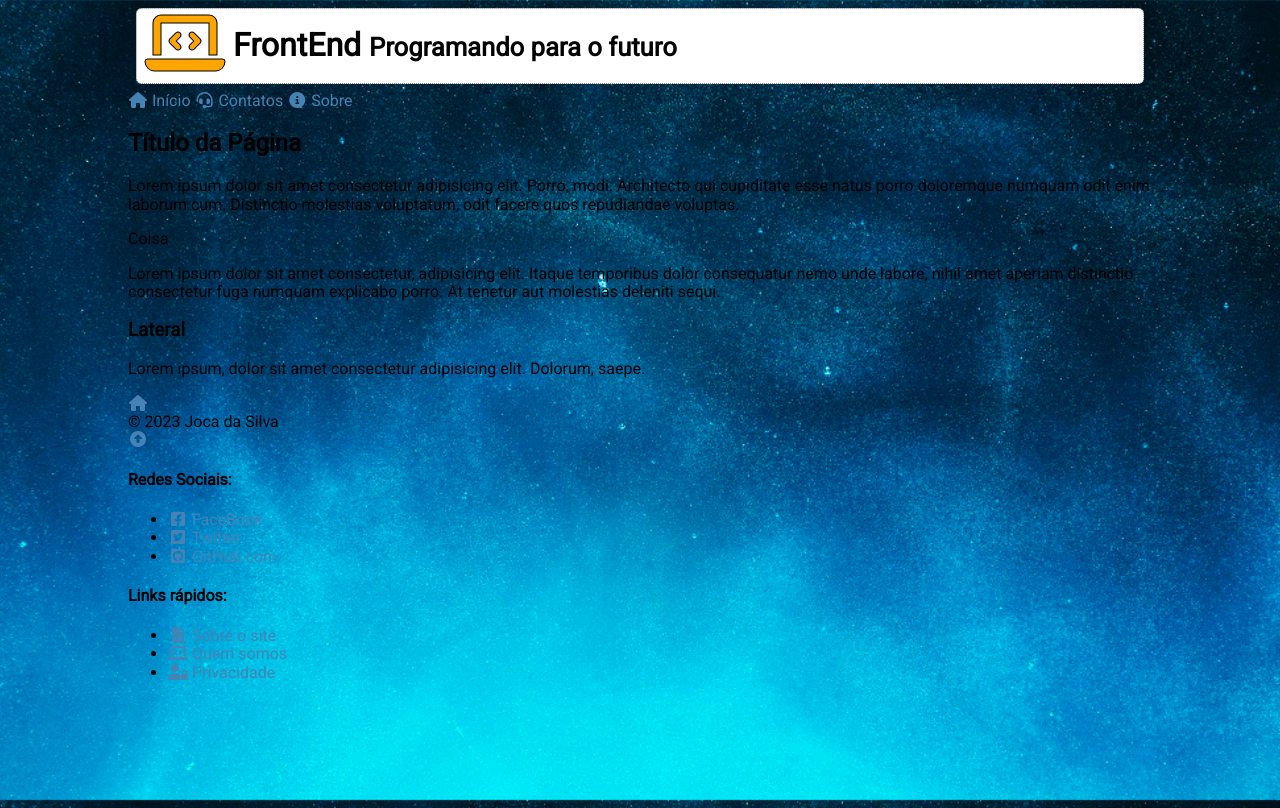
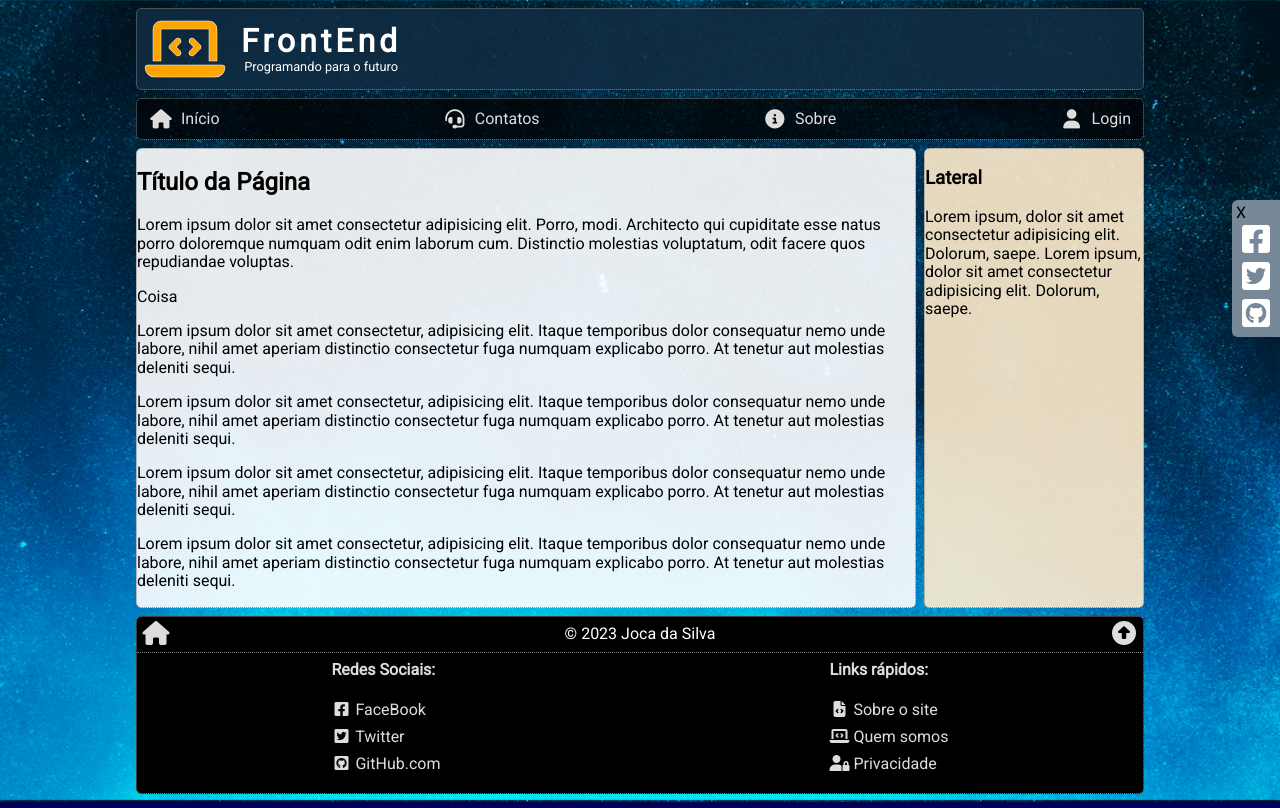
Before and after one commit to DanieleCastroBRRJ/frontend, a plain HTML site: page template.html in a window 1280 px wide. Drawn offline with nearby package versions, Linux system fonts and the light colour scheme.

Commit message:
Continuação

```diff
--- a/index.css
+++ b/index.css
@@ -5,8 +5,13 @@
 
 /* Importa algumas bibliotecas externas. */
 
+/* Fonte Roboto do "Google Fonts". */
 @import url('https://fonts.googleapis.com/css2?family=Roboto&display=swap');
+
+/* Font Awesome → Ícones e Glyphicons. */
 @import url('https://cdnjs.cloudflare.com/ajax/libs/font-awesome/6.4.0/css/all.min.css');
+
+/* Normlize → Padroniza a view do CSS entre navegadores. */
 @import url('https://cdnjs.cloudflare.com/ajax/libs/normalize/8.0.1/normalize.min.css');
 
 /* RESET - Normalize */
@@ -57,10 +62,48 @@ body {
     width: 100%;
     max-width: 1024px;
     margin: auto;
+    display: flex;
+    flex-direction: column;
 }
 
 /* Renderiza cabeçalho. */
 
+#wrap>header {
+    background-color: rgba(17, 45, 68, .85);
+    margin: 0.5rem;
+    border-radius: .35rem;
+    border: 1px dotted grey;
+    display: flex;
+    align-items: center;
+}
+
+#wrap>header a {
+    font-size: 4rem;
+    color: orange;
+    -webkit-text-stroke: .5px white;
+    padding: 0.5rem 1rem 0.5rem 0.5rem;
+    text-decoration: none;
+}
+
+#wrap>header i {
+    display: block;
+}
+
+#wrap>header h1 {
+    margin: 0;
+    text-align: center;
+    letter-spacing: .25rem;
+    color: white;
+}
+
+#wrap>header h1 small {
+    display: block;
+    font-weight: normal;
+    font-size: .8rem;
+    letter-spacing: normal;
+}
+
+/*
 #wrap>header {
     background-color: white;
     margin: 0.5rem;
@@ -83,4 +126,208 @@ body {
 
 #wrap>header h1 {
     margin: 0;
+    text-align: center;
+    letter-spacing: .25rem;
+    color: orangered;
 }
+
+#wrap>header h1 small {
+    display: block;
+    font-weight: normal;
+    font-size: .8rem;
+    letter-spacing: normal;
+} */
+
+/* Menu principal */
+
+#wrap>nav {
+    background-color: rgba(0, 0, 0, .7);
+    border: 1px dotted grey;
+    border-radius: .35rem;
+    margin: 0 .5rem .5rem .5rem;
+    display: flex;
+    justify-content: flex-end;
+}
+
+#wrap>nav a {
+    display: flex;
+    flex-direction: column;
+    align-items: center;
+    padding: .65rem .75rem;
+    color: #ddd;
+    text-decoration: none;
+    border-radius: .35rem;
+    transition: .2s;
+}
+
+#wrap>nav a:first-child {
+    margin-right: auto;
+}
+
+#wrap>nav a:hover {
+    background-color: #3f3f3f;
+    color: #fff;
+}
+
+#wrap>nav a i {
+    font-size: 2rem;
+    margin-bottom: .4rem;
+}
+
+/* Conteúdo */
+
+#wrap>main {
+    display: flex;
+    margin: 0 .5rem;
+    flex-grow: 1;
+    flex-direction: column;
+}
+
+#wrap>main>article {
+    background-color: rgba(255, 255, 255, .9);
+    border-radius: .35rem;
+    border: 1px dotted grey;
+    flex-grow: 1;
+}
+
+#wrap>main>aside {
+    background-color: rgba(255, 237, 205, .9);
+    margin-top: .5rem;
+    border-radius: .35rem;
+    border: 1px dotted grey;
+}
+
+/* Rodapé */
+
+#wrap>footer {
+    background-color: black;
+    margin: .5rem;
+    margin-bottom: 0;
+    border-radius: .35rem;
+    border: 1px dotted grey;
+}
+
+/* Linha superior do rodapé. */
+
+.footer-top {
+    display: flex;
+    justify-content: space-between;
+    align-items: center;
+    border-bottom: 1px dotted grey;
+}
+
+.footer-top div {
+    color: white;
+    text-align: center;
+}
+
+.footer-top a {
+    color: #ddd;
+    font-size: 1.5rem;
+    padding: .25rem;
+}
+
+.footer-top a:hover {
+    color: #929292;
+    text-decoration: none;
+}
+
+/* Linha inferior do rodapé. */
+
+.footer-bottom {
+    display: flex;
+    justify-content: space-around;
+    color: #ddd;
+}
+
+.footer-bottom h4 {
+    margin: .5rem 0;
+}
+
+.footer-bottom ul {
+    list-style: none;
+    padding: 0;
+    line-height: 1.7;
+}
+
+.footer-bottom a {
+    color: #ddd;
+}
+
+.footer-bottom a:hover {
+    color: #929292;
+    text-decoration: none;
+}
+
+/* Rack para mostrar margem inferior em dispositivos mobile. */
+
+.nbsp {
+    height: .1px;
+    margin: 0;
+    border: .25rem solid transparent;
+}
+
+/***********************/
+/* Em larguras maiores */
+/***********************/
+
+@media screen and (min-width: 480px) {
+
+    /* Menu principal */
+
+    #wrap>nav {
+        justify-content: space-between;
+    }
+
+    #wrap>nav a:first-child {
+        margin-right: 0;
+    }
+
+    #wrap>nav a {
+        flex-direction: row;
+    }
+
+    #wrap>nav a i {
+        font-size: 1.2rem;
+        margin-bottom: 0;
+        margin-right: .5rem;
+    }
+
+}
+
+@media screen and (min-width: 768px) {
+
+    #wrap>main {
+        flex-direction: row;
+    }
+
+    #wrap>main>aside {
+        margin-top: 0;
+        margin-left: .5rem;
+        min-width: 220px;
+        max-width: 220px;
+    }
+
+}
+
+#gadgets {
+    background-color: lightslategrey;
+    position: fixed;
+    z-index: 100;
+    right: 0;
+    top: 200px;
+    border-radius: .35rem 0 0 .35rem;
+    padding: .25rem;
+}
+
+#gadgets ul {
+    padding: 0;
+    margin: 0;
+    list-style: none;
+}
+
+
+#gadgets a {
+    color: white;
+    font-size: 2rem;
+}
--- a/template.html
+++ b/template.html
@@ -26,10 +26,7 @@
             <!-- <a href="/"><img src="/img/logo.alfa.png" alt="Logotipo de FrontEnd."></a> -->
             <!-- Usando Font Awesome como logotipo. -->
             <a href="/"><i class="fa-solid fa-laptop-code fa-fw"></i></a>
-            <h1>
-                FrontEnd
-                <small>Programando para o futuro</small>
-            </h1>
+            <h1>FrontEnd<small>Programando para o futuro</small></h1>
         </header>
 
         <!-- Menu -->
@@ -53,6 +50,11 @@
                 <i class="fa-solid fa-circle-info fa-fw"></i>
                 <span>Sobre</span>
             </a>
+
+            <a href="/profile">
+                <i class="fa-solid fa-user fa-fw"></i>
+                <span>Login</span>
+            </a>
         </nav>
 
         <!-- Conteúdo principal -->
@@ -61,19 +63,30 @@
             <!-- Coteúdo da página -->
             <article>
                 <h2>Título da Página</h2>
-                <p>Lorem ipsum dolor sit amet consectetur adipisicing elit. Porro, modi. Architecto qui cupiditate
-                    esse natus porro doloremque numquam odit enim laborum cum. Distinctio molestias voluptatum, odit
-                    facere quos repudiandae voluptas.</p>
-                    <header>Coisa</header>
+                <p>Lorem ipsum dolor sit amet consectetur adipisicing elit. Porro, modi. Architecto qui cupiditate esse
+                    natus porro doloremque numquam odit enim laborum cum. Distinctio molestias voluptatum, odit facere
+                    quos repudiandae voluptas.</p>
+                <header>Coisa</header>
                 <p>Lorem ipsum dolor sit amet consectetur, adipisicing elit. Itaque temporibus dolor consequatur nemo
                     unde labore, nihil amet aperiam distinctio consectetur fuga numquam explicabo porro. At tenetur aut
                     molestias deleniti sequi.</p>
+                <p>Lorem ipsum dolor sit amet consectetur, adipisicing elit. Itaque temporibus dolor consequatur nemo
+                    unde labore, nihil amet aperiam distinctio consectetur fuga numquam explicabo porro. At tenetur aut
+                    molestias deleniti sequi.</p>
+                <p>Lorem ipsum dolor sit amet consectetur, adipisicing elit. Itaque temporibus dolor consequatur nemo
+                    unde labore, nihil amet aperiam distinctio consectetur fuga numquam explicabo porro. At tenetur aut
+                    molestias deleniti sequi.</p>
+                <p>Lorem ipsum dolor sit amet consectetur, adipisicing elit. Itaque temporibus dolor consequatur nemo
+                    unde labore, nihil amet aperiam distinctio consectetur fuga numquam explicabo porro. At tenetur aut
+                    molestias deleniti sequi.</p>
+
             </article>
 
             <!-- Conteúdo adicional / Barra lateral -->
             <aside>
                 <h3>Lateral</h3>
-                <p>Lorem ipsum, dolor sit amet consectetur adipisicing elit. Dolorum, saepe.</p>
+                <p>Lorem ipsum, dolor sit amet consectetur adipisicing elit. Dolorum, saepe. Lorem ipsum, dolor sit amet
+                    consectetur adipisicing elit. Dolorum, saepe.</p>
             </aside>
 
         </main>
@@ -95,7 +108,7 @@
             <!-- Segunda linha do rodapé -->
             <div class="footer-bottom">
 
-                <div class="footer-bottom-left">
+                <div>
                     <h4>Redes Sociais:</h4>
                     <ul>
                         <li>
@@ -119,7 +132,7 @@
                     </ul>
                 </div>
 
-                <div class="footer-bottom-rigth">
+                <div>
                     <h4>Links rápidos:</h4>
                     <ul>
                         <li>
@@ -147,6 +160,30 @@
 
         </footer>
 
+        <hr class="nbsp">
+
+        <!-- Barrinha lateral com bugigangas. -->
+        <div id="gadgets">
+            <span>X</span>
+            <ul>
+                <li>
+                    <a href="https://facebook.com/FrontEnd" target="_blank">
+                        <i class="fa-brands fa-square-facebook fa-fw"></i>
+                    </a>
+                </li>
+                <li>
+                    <a href="https://twitter.com/FrontEnd" target="_blank">
+                        <i class="fa-brands fa-square-twitter fa-fw"></i>
+                    </a>
+                </li>
+                <li>
+                    <a href="https://github.com/FrontEnd" target="_blank">
+                        <i class="fa-brands fa-square-github fa-fw"></i>
+                    </a>
+                </li>
+            </ul>
+        </div>
+
     </div>
     <!-- Fim do WRAP -->
 
```
